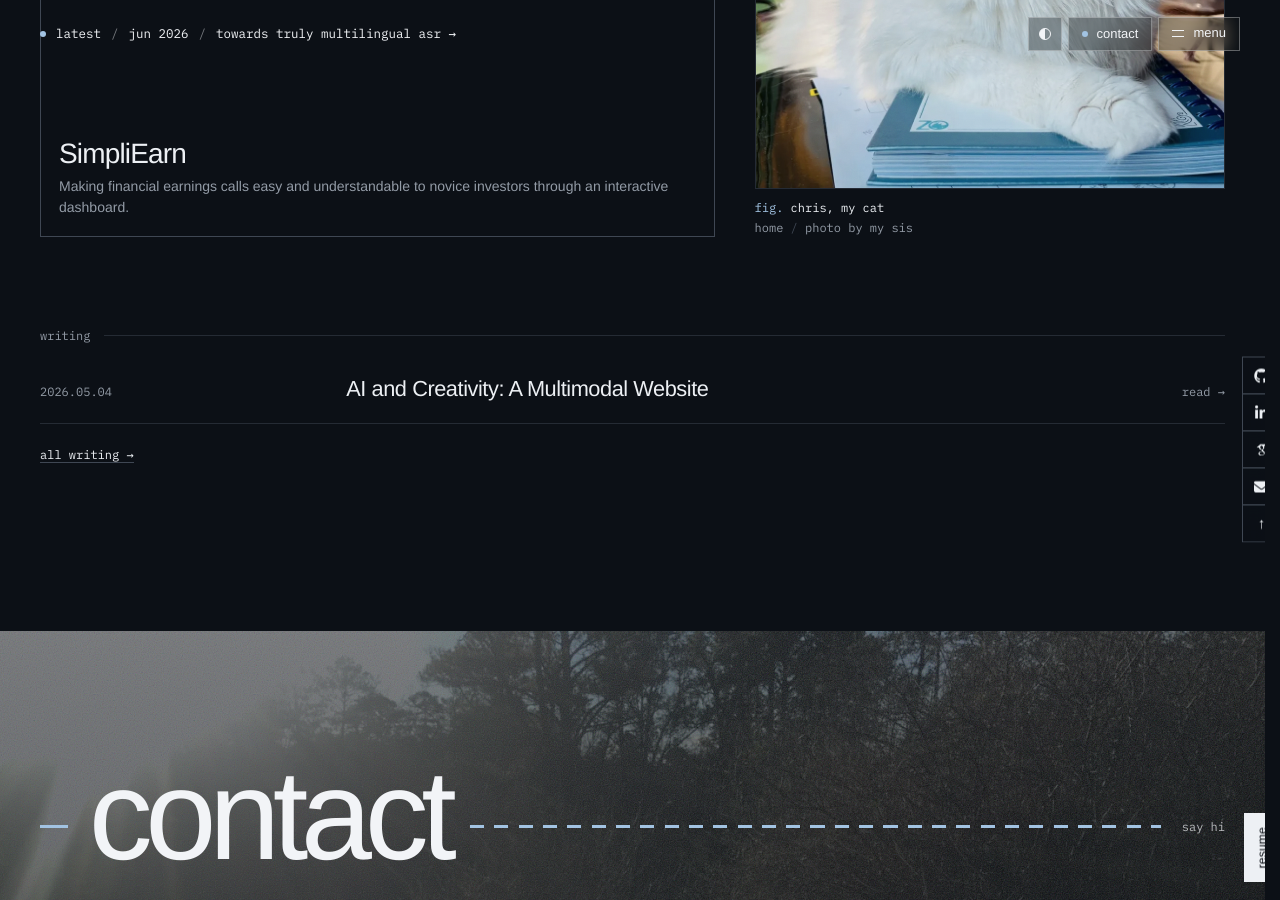
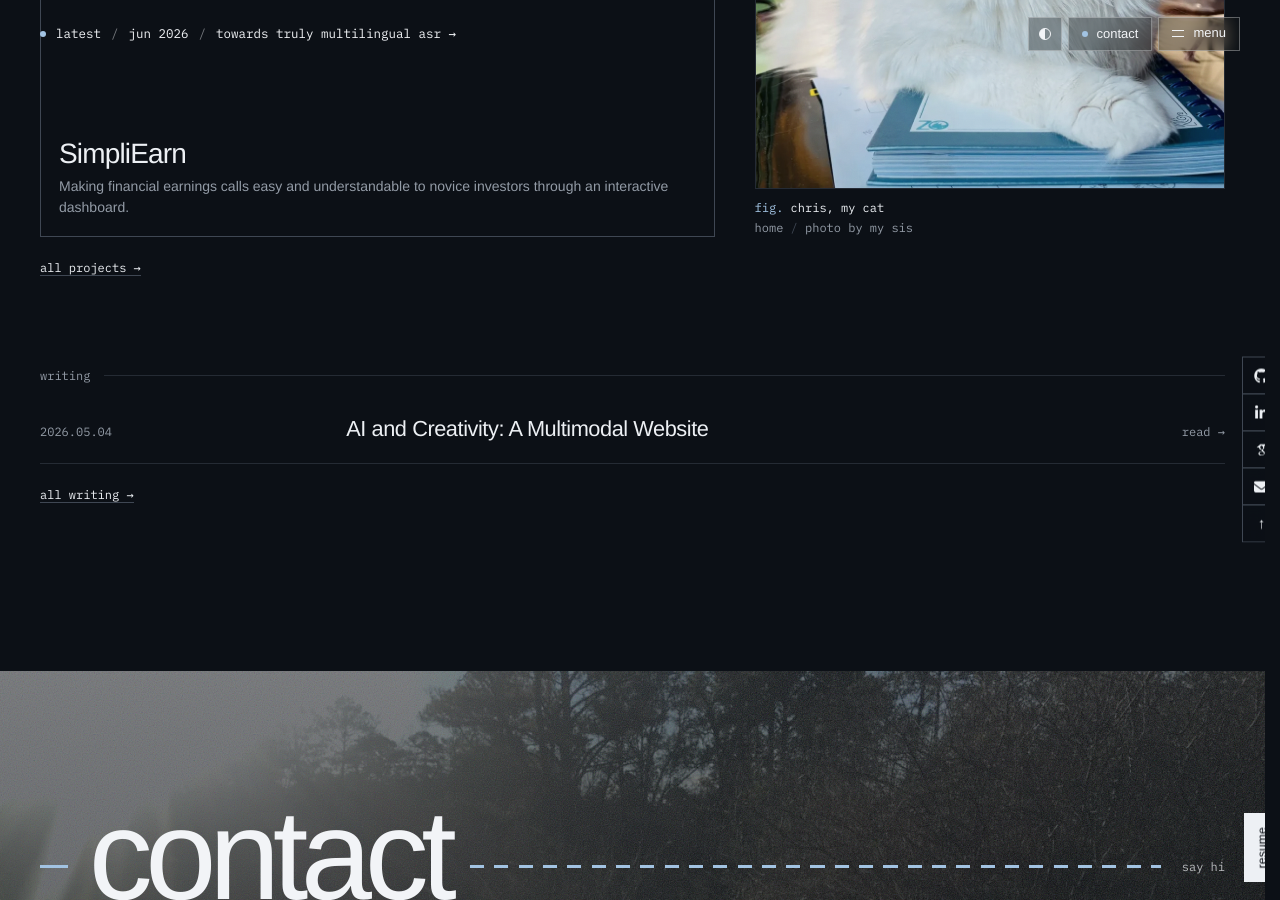
Before and after one commit to minovermax/minovermax.github.io, a Jekyll site: the page built from _pages/about.md, in a window 1280 px wide and 900 px high, scrolled down 5655 px. Built offline with Jekyll 4.4.1, drawn with Linux system fonts in a browser that asks for light colours.

Commit message:
Keep two projects on the homepage and link to the full list
The two lowest `order` values sit beside the photo; /projects/ lists
everything, and the link shows the total once there are more than two.

Co-Authored-By: Claude Opus 5.5 <noreply@anthropic.com>

```diff
--- a/_layouts/home.html
+++ b/_layouts/home.html
@@ -135,10 +135,12 @@ layout: default
   {% include site/photo.html photo=photos.projects check_only=true %}
   <div class="projects{% if photo_found %} projects--photo{% endif %}" data-reveal>
     <div class="tiles">
-      {% assign projects = site.portfolio | sort: "order", "last" %}{% for item in projects %}{% include site/project-tile.html item=item index=forloop.index %}{% endfor %}
+      {% comment %} the two lowest `order` values sit beside the photo; everything is on /projects/ {% endcomment %}
+      {% assign projects = site.portfolio | sort: "order", "last" %}{% for item in projects limit: 2 %}{% include site/project-tile.html item=item index=forloop.index %}{% endfor %}
     </div>
     {% include site/photo.html photo=photos.projects class="projects__photo" %}
   </div>
+  <p class="footnote mono muted"><a href="{{ '/projects/' | relative_url }}">all projects{% if projects.size > 2 %} ({{ projects.size }}){% endif %} →</a></p>
 
   {% if posts.size > 0 %}
   {% include site/photo.html photo=photos.writing check_only=true %}
```
